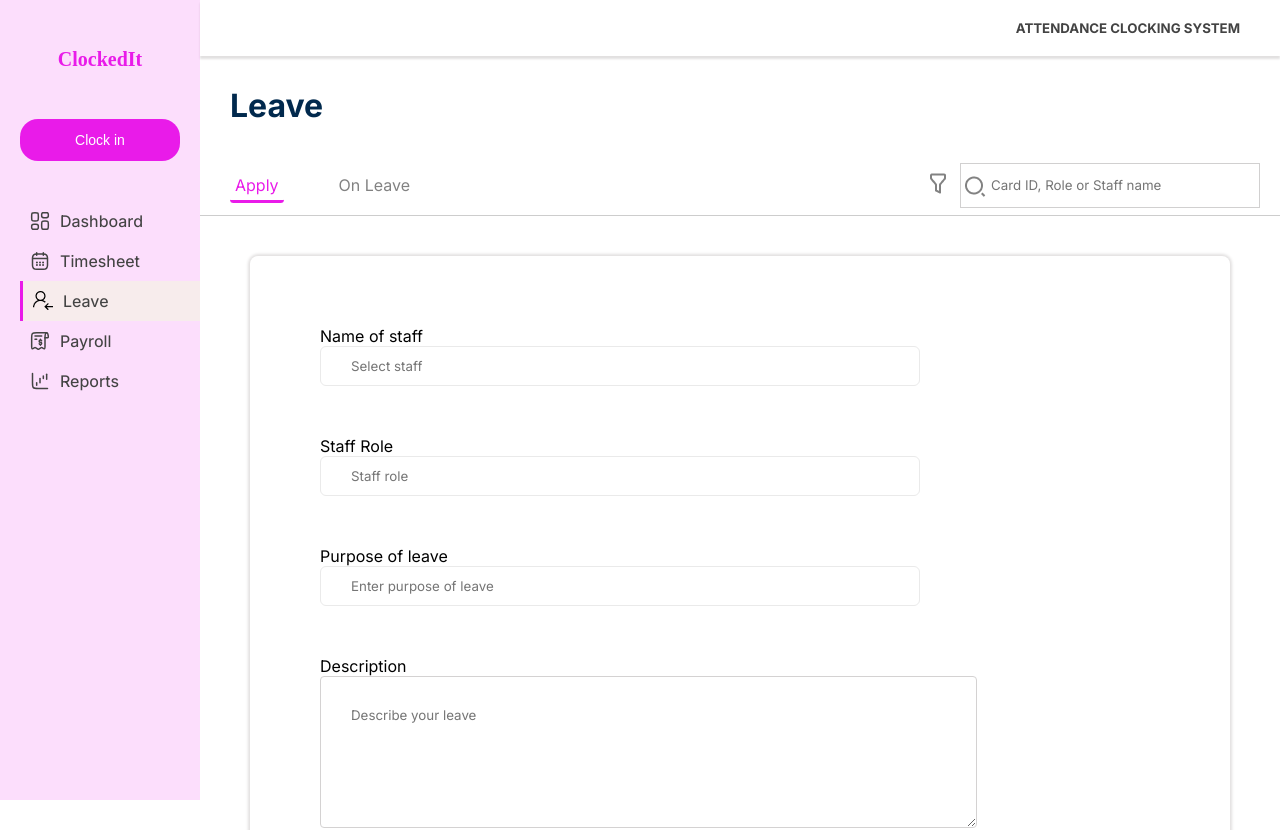
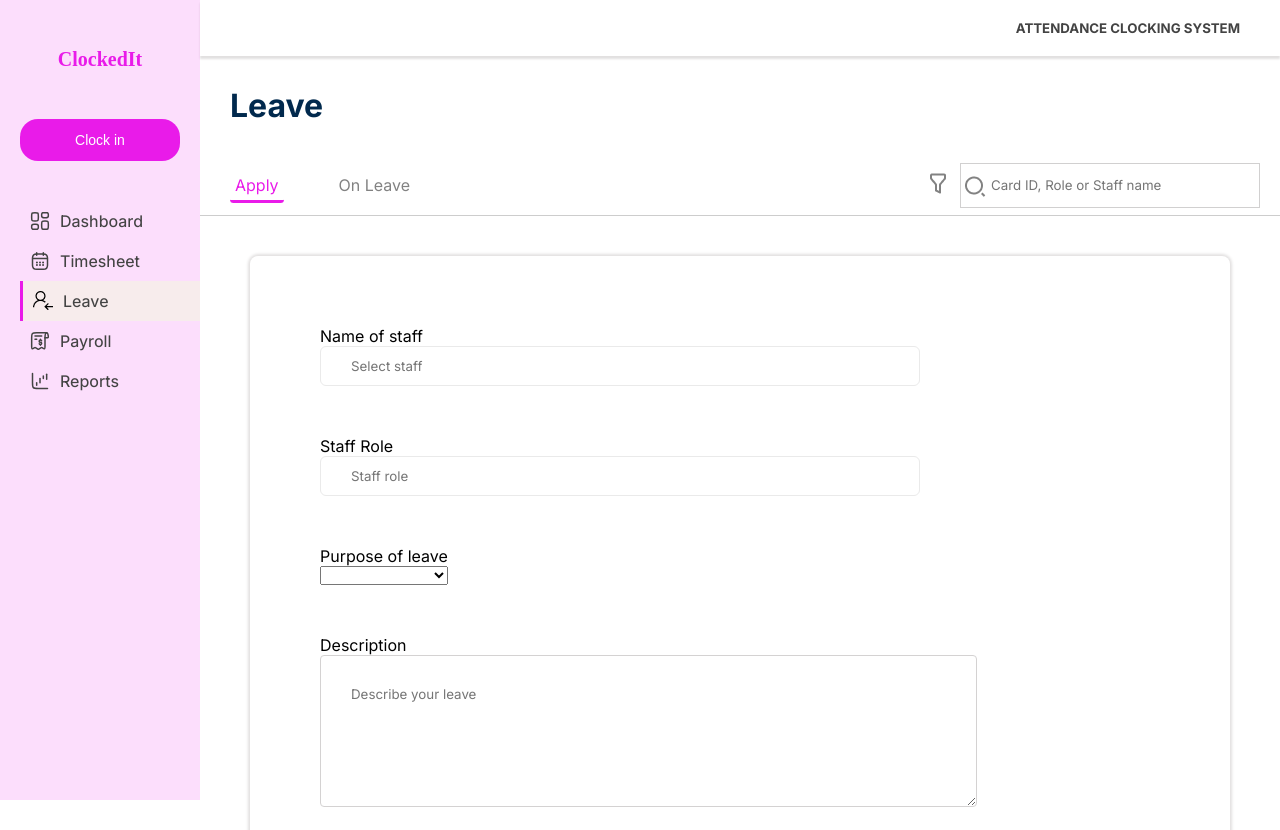
Before and after one commit to chidinmabnwaeze/AttendanceSystem, a React (Vite) app: page /leave in a window 1280 px wide. Shown: the top 830 px of the page. Built offline with nearby package versions, Linux system fonts and the light colour scheme.

Commit message:
added select input

```diff
--- a/src/components/form.jsx
+++ b/src/components/form.jsx
@@ -1,4 +1,4 @@
-import React from 'react'
+import React from "react";
 
 const form = () => {
   return (
@@ -21,7 +21,13 @@ const form = () => {
         <div className="name">
           <label className="staff" htmlFor="name">
             Purpose of leave
-              <input type="text" placeholder="Enter purpose of leave" />
+            {/* <input type="text" placeholder="Enter purpose of leave" /> */}
+            <select name="leave-purpose" id="">
+              <option value=""></option>
+              <option value="leave">Sick</option>
+              <option value="leave">Annual</option>
+              <option value="">Other</option>
+            </select>
           </label>
         </div>
 
@@ -31,7 +37,11 @@ const form = () => {
             <textarea
               type="textarea"
               placeholder="Describe your leave"
-                textarea name="leaveDescription" id="staff" rows={10} cols={80}
+              textarea
+              name="leaveDescription"
+              id="staff"
+              rows={10}
+              cols={80}
             />
           </label>
         </div>
@@ -39,10 +49,7 @@ const form = () => {
         <div className="name">
           <label className="staff" htmlFor="name">
             Leave duration
-              <input
-                type="text"
-
-              />
+            <input type="text" />
           </label>
         </div>
 
@@ -52,8 +59,7 @@ const form = () => {
         </div>
       </form>
     </div>
+  );
+};
 
-  )
-}
-
-export default form
+export default form;
```
Lines whose indentation alone changed are shown as unchanged.
